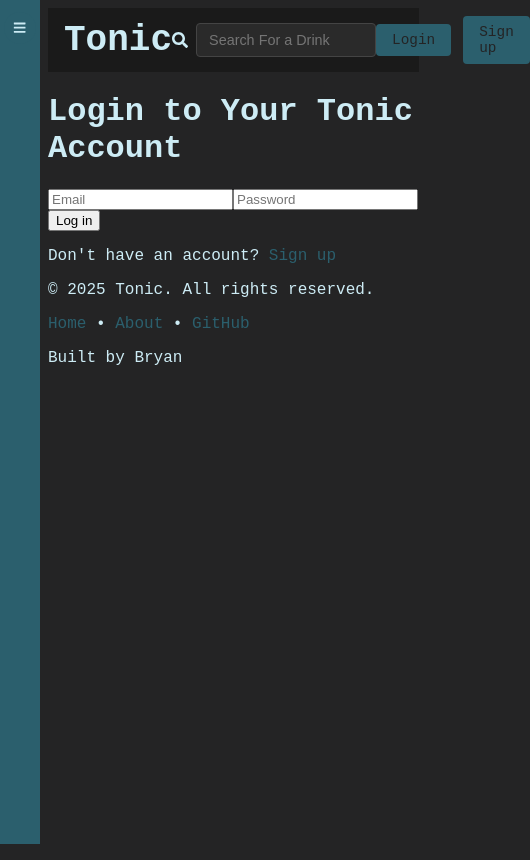
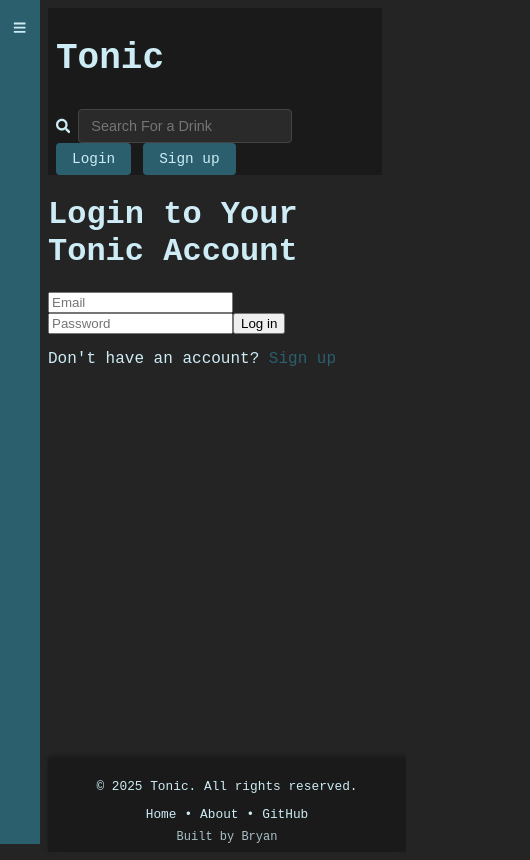
Before and after one commit to bryan-315/Tonic, a React (Create React App) app in the folder client/: page /login in a window 390 px wide. Shown: the whole page, 530 px wide, since content can reach past the window. Built offline with nearby package versions, Linux system fonts and the light colour scheme; a web font is replaced by a local one.

Commit message:
footer done and page responsive on mobile+bigdesktop

```diff
--- a/client/src/App.js
+++ b/client/src/App.js
@@ -36,7 +36,7 @@ const App = () => {
             />
             <div className={layout.container}>
                 <Navbar />
-                <main>
+                <main className={layout.mainContent}>
                     <Routes>
                         <Route path='/' element={<Home />} />
                         <Route path='/about' element={<About />} />
--- a/client/src/components/Footer.js
+++ b/client/src/components/Footer.js
@@ -1,18 +1,20 @@
-//import styles from './Footer.module.css';
+import { Link } from 'react-router-dom';
+
+import styles from '../styles/Footer.module.css'
 
 
 const Footer = () => (
-    <footer className={''}>
+    <footer className={styles.footer}>
         <p>© {new Date().getFullYear()} Tonic. All rights reserved.</p>
-        <p>
-            <a href="/">Home</a> •{' '}
-            <a href="/about">About</a> •{' '}
-            <a href="https://github.com/bryan-315/tonic" target="_blank" rel="noreferrer">
-            GitHub
-            </a>
-        </p>
-        <p className={''}>Built by Bryan</p>
-        </footer>
-    );
+        <div className={styles.footerLinks}>
+                <Link to="/" className={styles.link}>Home</Link> •{' '}
+                <Link to="/about" className={styles.link}>About</Link> •{' '}
+                <Link to="https://github.com/bryan-315/tonic" target="_blank" rel="noreferrer" className={styles.link}>
+                GitHub
+                </Link>
+        </div>
+        <p className={styles.builtBy}>Built by Bryan</p>
+    </footer>
+);
 
 export default Footer;
--- /dev/null
+++ b/client/src/styles/Footer.module.css
@@ -0,0 +1,54 @@
+.footer {
+    width: 100%;
+    background-color: #1A1A1A;      /* match navbar background */
+    color: var(--text-color);
+    text-align: center;
+    padding: 0.75rem 1rem;           /* vertical/horizontal padding */
+    font-size: 0.9rem;
+    box-shadow: 0 -2px 5px rgba(0, 0, 0, 0.3);                 /* ensure it sits above other content */
+}
+@media (min-width: 601px) {
+    .footer {
+        width: calc(100% + 40px);
+        margin-left: -40px;
+    }
+}
+
+
+    /* Links container */
+.footerLinks {
+    display: flex;
+    justify-content: center;
+    gap: 1rem;
+    margin: 0.5rem 0;
+    flex-wrap: wrap;               /* wrap on small screens */
+}
+
+    /* Link styling */
+.link {
+    color: var(--text-color);
+    text-decoration: none;
+    transition: color 0.2s;
+}
+.link:hover {
+    color: var(--accent-color);
+    text-decoration: underline;
+}
+
+/* Built by line (smaller caption) */
+.builtBy {
+    font-size: 0.75rem;
+    margin: 0;
+    opacity: 0.8;
+}
+
+/* Adjust font-sizes on very small screens */
+@media (max-width: 480px) {
+    .footer {
+    font-size: 0.8rem;
+    padding: 0.5rem 0.75rem;
+    }
+    .footerLinks {
+    gap: 0.5rem;
+    }
+}
--- a/client/src/styles/Layout.module.css
+++ b/client/src/styles/Layout.module.css
@@ -1,18 +1,23 @@
 
 /* Centers content & limits how wide it can grow */
 .container {
-    width: 90%;               /* fluid on small screens */
-    max-width: 1200px;        /* caps on large screens */
     margin-left: 40px;
-    padding: 1rem;
     transition: margin-left 0.3s ease;
+    display: flex;
+    flex-direction: column;
+    min-height: 100vh;
+
 }
 
 @media (max-width: 480px) {
     .container {
-    width: 95%;
-    padding: 0.5rem;
+        margin-left: 40px;
+        padding: 0.5rem;
     }
+}
+
+.mainContent {
+    flex: 1;
 }
 
 
@@ -29,7 +34,7 @@
     flex-direction: column;
 }
 
-/* Handy centering shortcut */
+/* Centering shortcut */
 .centerBoth {
     display: flex;
     justify-content: center;
--- a/client/src/styles/Navbar.module.css
+++ b/client/src/styles/Navbar.module.css
@@ -6,9 +6,11 @@
     align-items: center;
     justify-content: space-between;  /* spread out items */
     background-color: #1A1A1A;       /* darker shade of #242425 */
-    padding: 0 1rem;                 /* horizontal inset; adjust as needed */
+    padding: 2rem;                 /* horizontal inset; adjust as needed */
     height: 64px;                    /* default height; change here */
 }
+
+
 
 /* Title/logo */
 .logo {
@@ -62,7 +64,7 @@
 .button {
     padding: 0.5rem 1rem;
     background-color: var(--accent-color);
-    color: var(--bg-color);
+    color: var(--text-color);
     border: none;
     border-radius: 4px;
     cursor: pointer;
@@ -85,16 +87,22 @@
     transition: background 0.2s;
 }
 .createButton:hover {
-    background-color: #54daf1;        /* slightly lighter */
+    background-color: #0d59cc;
+    color: var(--text-color)        /* slightly lighter */
 }
 
 /* Responsive tweaks */
 @media (max-width: 600px) {
-.searchInput {
-    width: 180px;                 /* narrower on small screens */
-}
-.logo {
-    font-size: 1.5rem;
-}
+    .navbar {
+        padding: 0 0.5rem;         /* stack items vertically */
+        flex-wrap: wrap;        /* left-align items */
+        height: auto;                  /* less padding on small screens */
+    }
+    .searchInput {
+        width: 100%;                 /* narrower on small screens */
+    }
+    .logo {
+        font-size: 1.5rem;
+    }
 /* Collapse auth buttons into a dropdown or hide text if needed */
 }
--- a/client/src/styles/Sidebar.module.css
+++ b/client/src/styles/Sidebar.module.css
@@ -7,6 +7,7 @@
     background-color: var(--accent-color);
     overflow: hidden;
     transition: width 0.3s ease;
+    z-index: 100;
 }
 
 .expanded {
```
